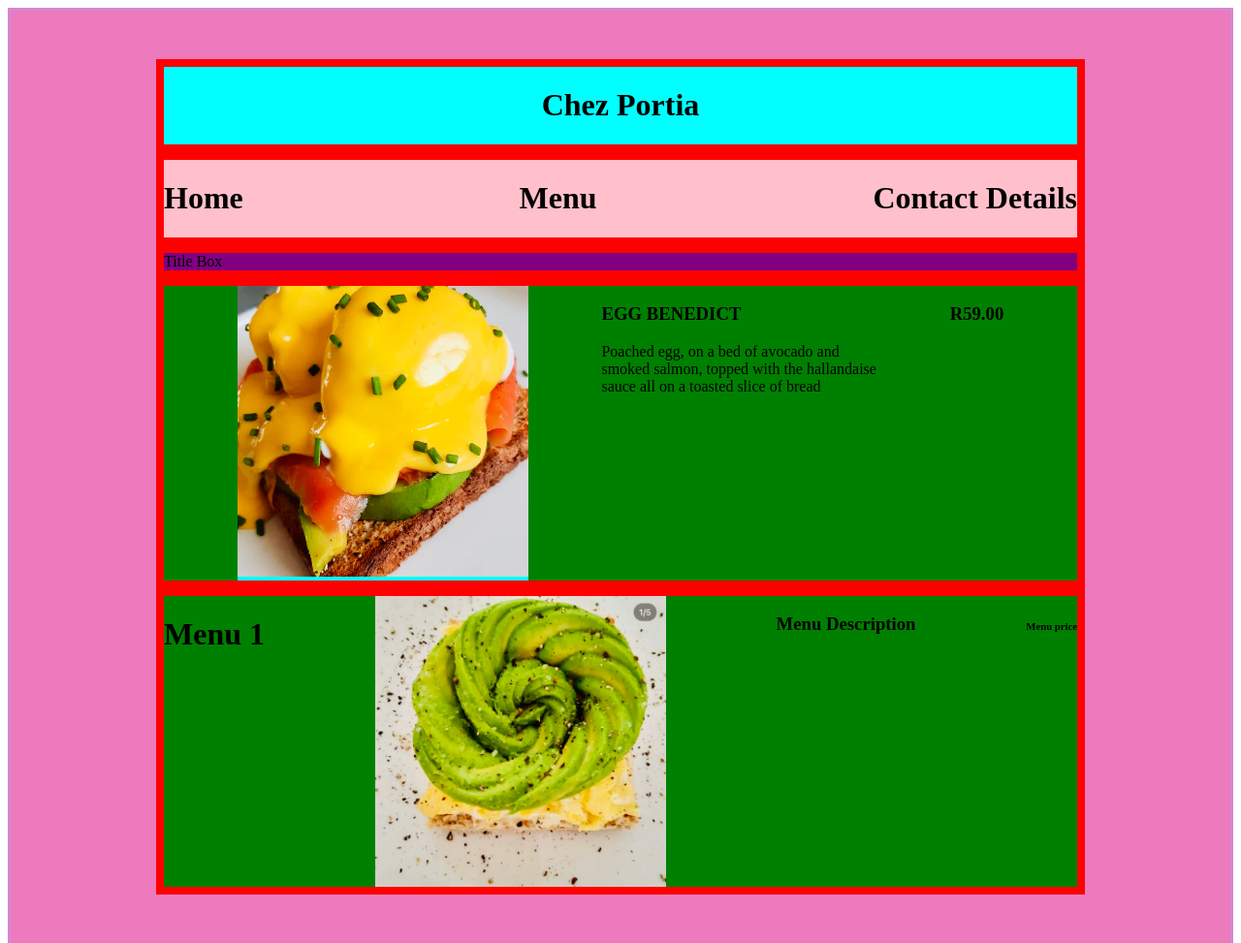
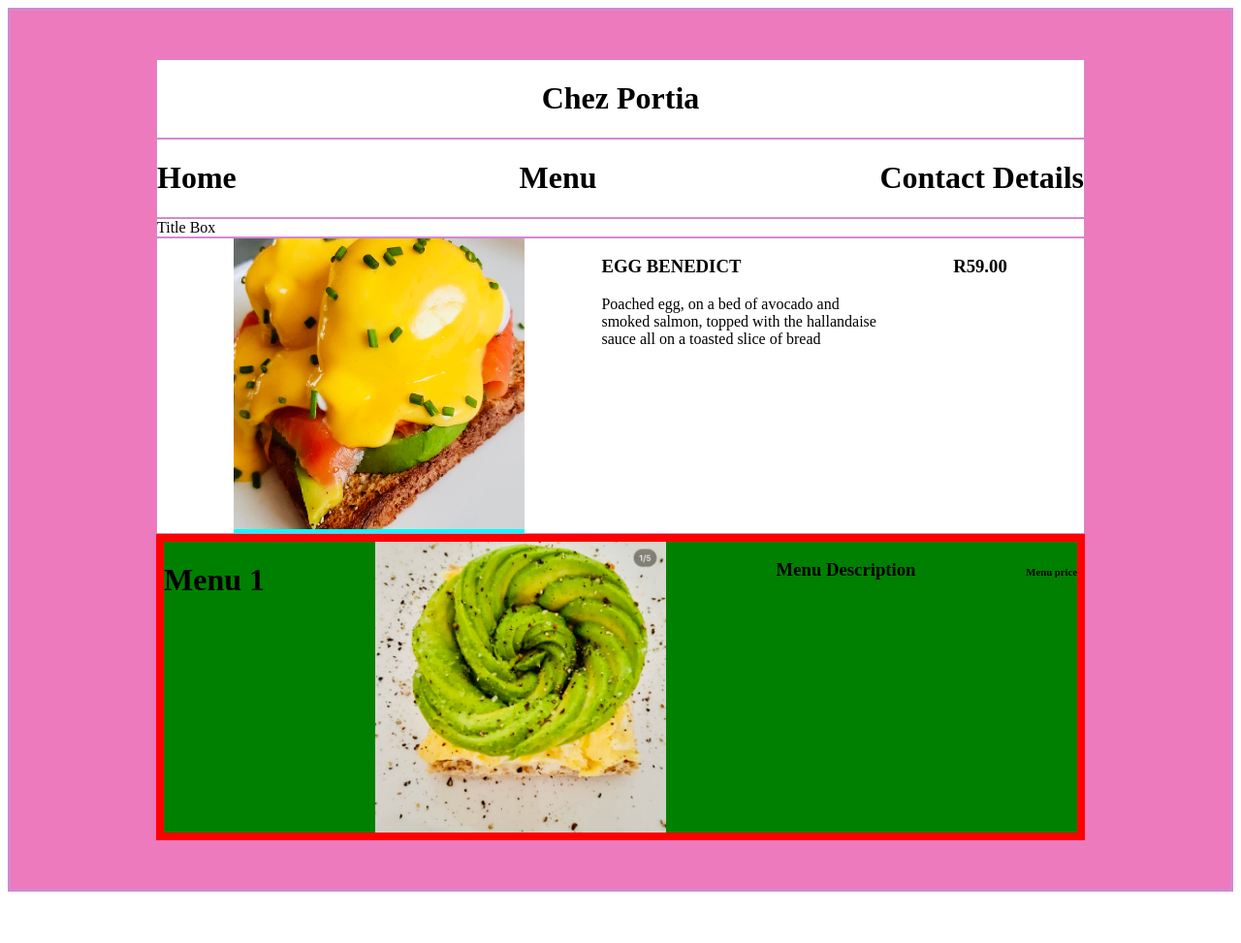
Before and after one commit to Tholakele-jiyana/CHEZ-PORTIA, a plain HTML site: page index.html in a window 1280 px wide. Shown: the top 973 px of the page at 97% size. After the commit the page ends 928 px from the top, so only its background shows below. Drawn offline with Linux system fonts and the light colour scheme.

Commit message:
changed BG and border of header, navbar and title

```diff
--- a/style.css
+++ b/style.css
@@ -10,35 +10,35 @@
 }
 
 .header {
-    background-color: aqua;
-    border: 8px;
+    background-color: white;
+    border: 1px;
     border-style: solid;
-    border-color: red;
+    border-color: rgb(212, 136, 210);
     display: flex;
     justify-content: center;
 }
 
 .navbar {
-    background-color:  pink;
-    border: 8px;
+    background-color:  white;
+    border: 1px;
     border-style: solid;
-    border-color: red;
+    border-color: rgb(212, 136, 210);
      display: flex;
     justify-content: space-between;
 }
 
 .title {
-    background-color: purple;
-    border: 8px;
+    background-color: white;
+    border: 1px;
     border-style: solid;
-    border-color: red;
+    border-color: rgb(212, 136, 210);
 }
 
 .menu1 {
-    background-color: green;
-    border: 8px;
+    background-color: white;
+    border: 1px;
     border-style: solid;
-    border-color: red;
+    border-color: rgb(212, 136, 210);
     display: flex;
     justify-content: space-evenly;
 }
```
